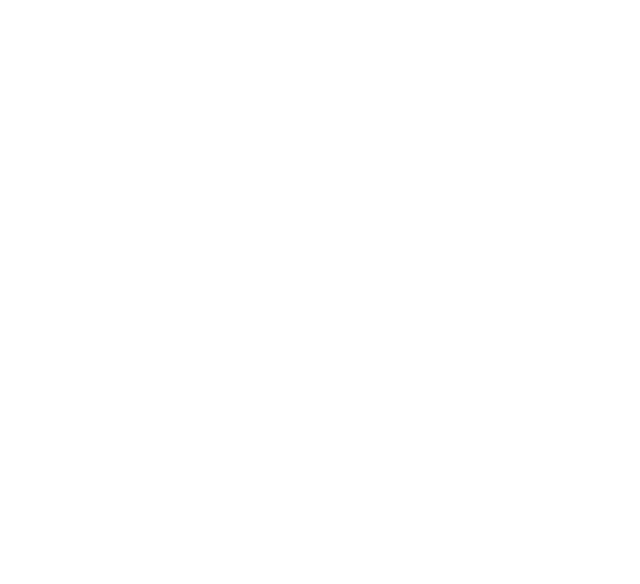
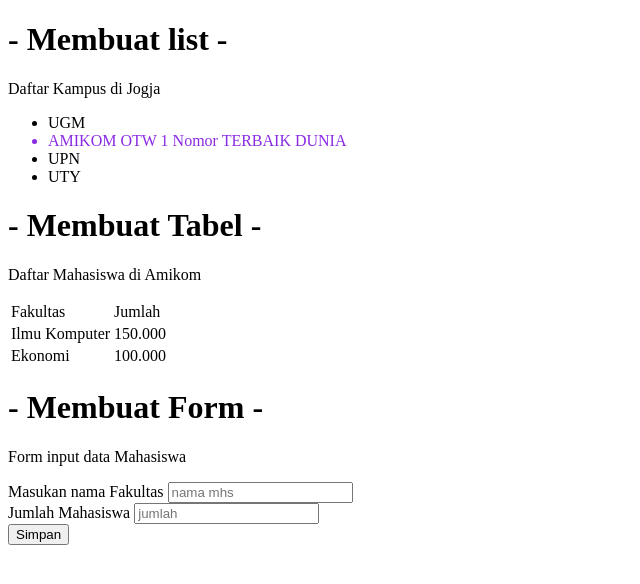
Before and after one commit to MuhammadSdk/Pertemuan-2, a plain HTML site: page index.html in a window 1280 px wide. Shown: the whole page, without its empty margins (0-640 px from the left). Drawn offline with Linux system fonts and the light colour scheme.

Commit message:
Belajar Html list, tabel dan form

```diff
--- a/index.html
+++ b/index.html
@@ -6,6 +6,50 @@
     <title>Pertemuan 2 - HTML & CSS Lanjutangit </title>
 </head>
 <body>
+    <h1>- Membuat list -</h1>
+    <p>Daftar Kampus di Jogja</p>
+    <ul>
+        <li>UGM</li>
+        <li style="color: blueviolet;">AMIKOM OTW 1 Nomor TERBAIK DUNIA</li>
+        <li>UPN</li>
+        <li>UTY</li>
+    </ul>
+    <h1>- Membuat Tabel -</h1>
+    <p>Daftar Mahasiswa di Amikom</p>
+    <Table>
+        <thead>
+            <tr>
+                <td>Fakultas</td>
+                <td>Jumlah</td>
+            </tr>
+        </thead>
+        <tbody>
+            <tr>
+                <td>Ilmu Komputer</td>
+                <td>150.000</td>
+            </tr>
 
+            <tr>
+                <td>Ekonomi</td>
+                <td>100.000</td>
+
+            </tr>
+        </tbody>
+    </Table>
+    <h1>- Membuat Form -</h1>
+    <p>Form input data Mahasiswa</p>
+    <form action="#">
+        <div>
+            <span>Masukan nama Fakultas </span>
+            <input type="text" placeholder="nama mhs">
+        </div>
+        <div>
+            <span>Jumlah Mahasiswa</span>
+            <input type="number" placeholder="jumlah">
+        </div>
+        <div>
+            <span><button>Simpan</button></span>
+        </div>
+    </form>
 </body>
 </html>
```
